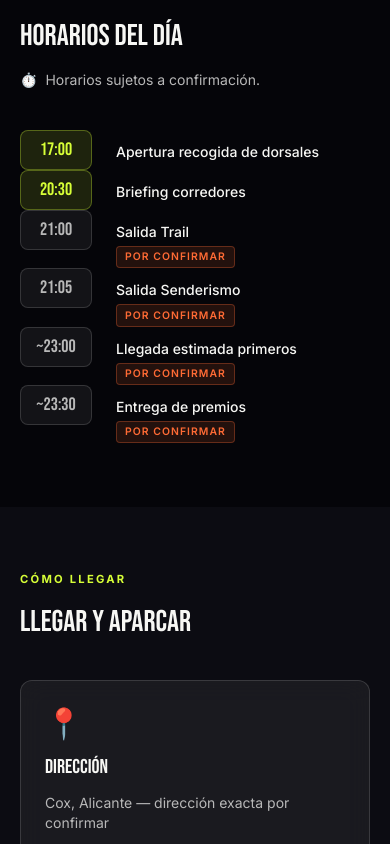
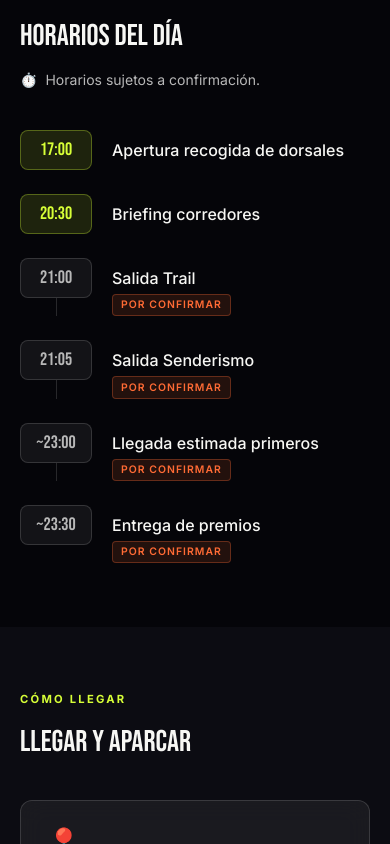
Before and after one commit to davcn/trailcox, a React (Vite) app: page / in a window 390 px wide. Shown: the part 7140-7984 px from the top of the page. Built offline with nearby package versions, Linux system fonts and the light colour scheme.

Commit message:
Fix FAQ alignment and schedule mobile layout

```diff
--- a/src/components/Faq.tsx
+++ b/src/components/Faq.tsx
@@ -32,8 +32,8 @@ export function Faq({ lang }: FaqProps) {
               className="glass-card group"
             >
               <summary
-                className="flex items-center justify-between gap-4 px-6 py-4 cursor-pointer list-none font-medium"
-                style={{ color: "var(--color-text)" }}
+                className="flex items-center justify-between gap-4 px-6 py-4 cursor-pointer font-medium text-left w-full"
+                style={{ color: "var(--color-text)", listStyle: "none", WebkitAppearance: "none" }}
               >
                 <span>{lang === "es" ? item.esQuestion : item.enQuestion}</span>
                 <svg
--- a/src/components/Schedule.tsx
+++ b/src/components/Schedule.tsx
@@ -29,18 +29,18 @@ export function Schedule({ lang }: ScheduleProps) {
           {t.pendingNote}
         </p>
 
-        <ol className="relative flex flex-col md:flex-row md:items-start gap-0" aria-label="Programa del evento">
+        {/* Mobile: vertical timeline */}
+        <ol className="flex flex-col gap-6 md:hidden" aria-label="Programa del evento">
           {scheduleItems.map((item, index) => (
-            <li key={item.time} className="relative flex md:flex-col flex-1 items-start md:items-center">
-              {/* Connector line */}
+            <li key={item.time} className="relative flex items-start gap-5">
+              {/* Vertical connector */}
               {index < scheduleItems.length - 1 && (
                 <div
-                  className="hidden md:block absolute top-5 w-full h-px"
-                  style={{ backgroundColor: "var(--color-border)", left: "50%" }}
+                  className="absolute top-10 bottom-0 w-px"
+                  style={{ backgroundColor: "var(--color-border)", left: "2.25rem" }}
                   aria-hidden="true"
                 />
               )}
-
               {/* Time bubble */}
               <div className="relative z-10 flex-shrink-0">
                 <div
@@ -54,13 +54,45 @@ export function Schedule({ lang }: ScheduleProps) {
                   {item.time}
                 </div>
               </div>
+              {/* Content */}
+              <div className="pt-2 flex flex-col gap-1">
+                <span className="font-medium" style={{ color: "var(--color-text)" }}>
+                  {lang === "es" ? item.es : item.en}
+                </span>
+                {item.pending && <span className="pending-tag w-fit">Por confirmar</span>}
+              </div>
+            </li>
+          ))}
+        </ol>
 
-              {/* Content */}
-              <div className="md:text-center px-2 pt-3 flex flex-col gap-1 ml-4 md:ml-0">
+        {/* Desktop: horizontal timeline */}
+        <ol className="hidden md:flex md:items-start gap-0" aria-label="Programa del evento">
+          {scheduleItems.map((item, index) => (
+            <li key={item.time} className="relative flex flex-col flex-1 items-center">
+              {index < scheduleItems.length - 1 && (
+                <div
+                  className="absolute top-5 w-full h-px"
+                  style={{ backgroundColor: "var(--color-border)", left: "50%" }}
+                  aria-hidden="true"
+                />
+              )}
+              <div className="relative z-10 flex-shrink-0">
+                <div
+                  className="w-[4.5rem] h-10 rounded-lg flex items-center justify-center font-display text-lg"
+                  style={{
+                    backgroundColor: item.pending ? "var(--color-surface)" : "rgba(215,255,55,0.12)",
+                    color: item.pending ? "var(--color-muted)" : "var(--color-accent)",
+                    border: `1px solid ${item.pending ? "var(--color-border)" : "rgba(215,255,55,0.3)"}`,
+                  }}
+                >
+                  {item.time}
+                </div>
+              </div>
+              <div className="text-center px-2 pt-3 flex flex-col gap-1">
                 <span className="font-medium text-sm" style={{ color: "var(--color-text)" }}>
                   {lang === "es" ? item.es : item.en}
                 </span>
-                {item.pending && <span className="pending-tag w-fit md:mx-auto">Por confirmar</span>}
+                {item.pending && <span className="pending-tag w-fit mx-auto">Por confirmar</span>}
               </div>
             </li>
           ))}
```
